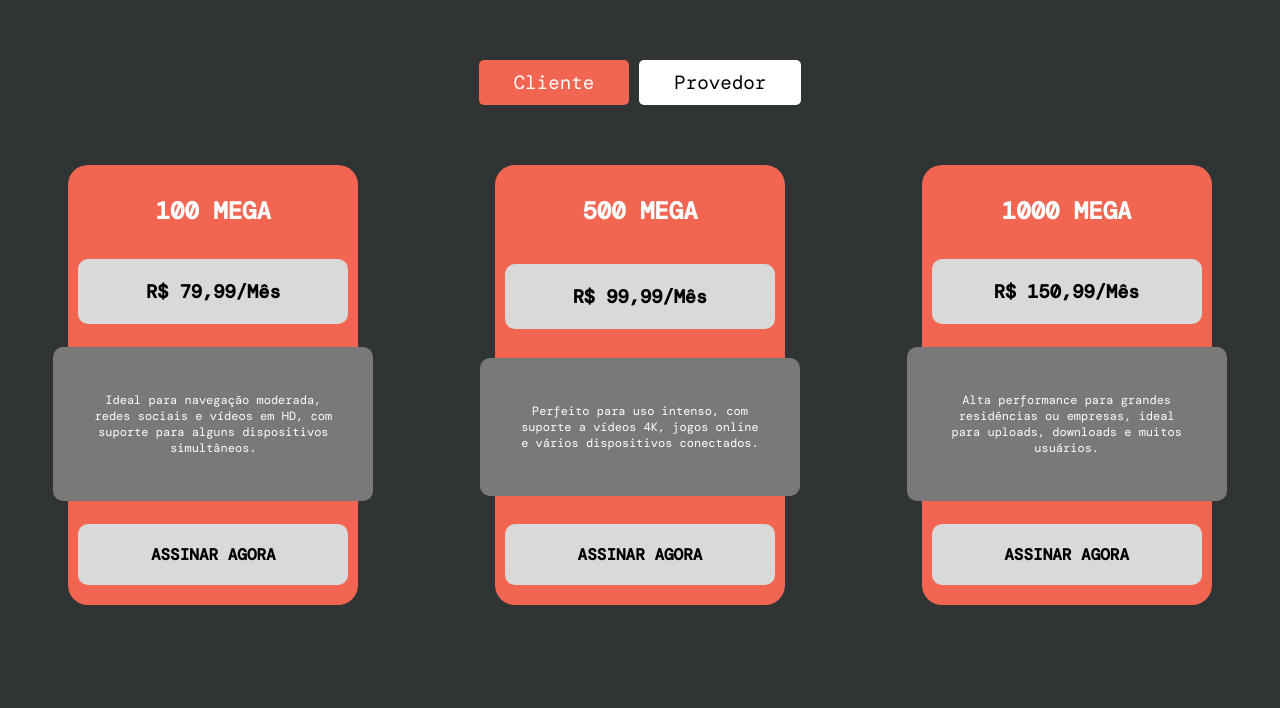
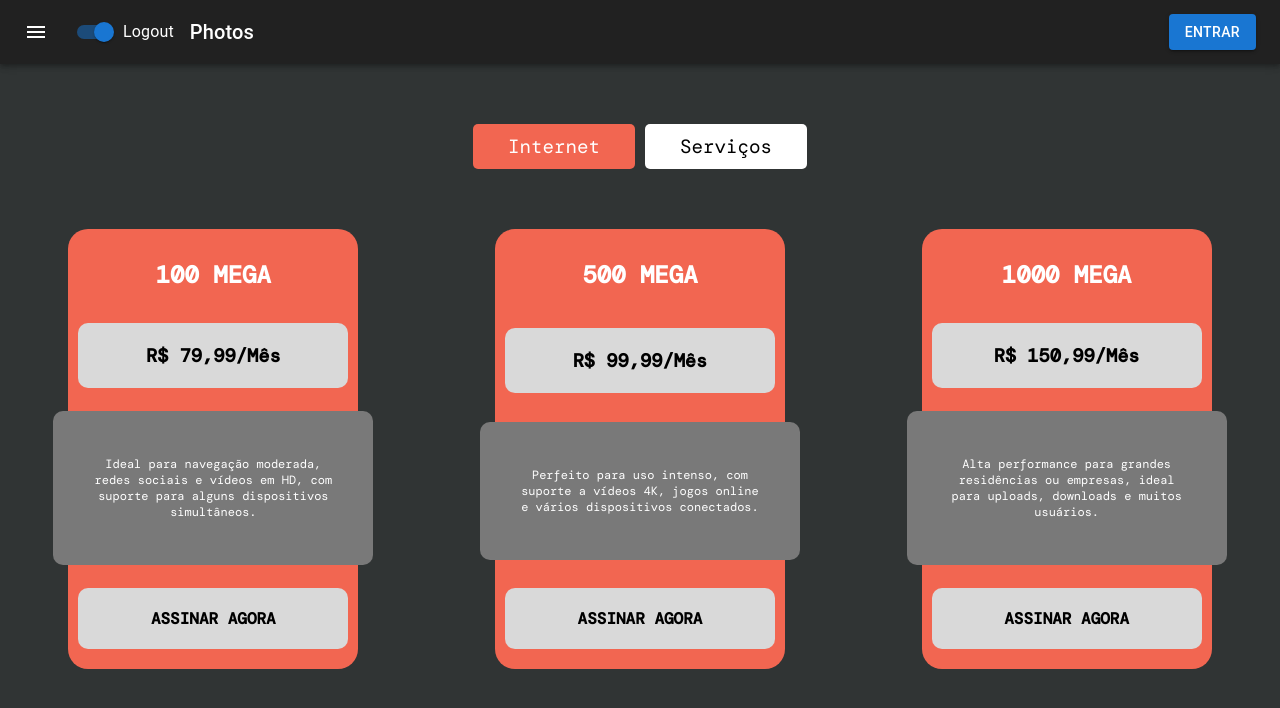
Before and after one commit to EliasJunior2610/fbr-digital, a React (Vite) app in the folder FBR Digital Projeto/: page /internet-provedor in a window 1280 px wide. Shown: the top 708 px of the page. Built offline with nearby package versions, Linux system fonts and the light colour scheme; a web font is replaced by a local one.

Commit message:
MainScreen and InternetProvider Update

```diff
--- a/FBR Digital Projeto/src/components/InternetProvider/InternetProvider.tsx
+++ b/FBR Digital Projeto/src/components/InternetProvider/InternetProvider.tsx
@@ -2,6 +2,7 @@ import { useEffect, useState } from "react";
 import "./InternetProvider.css";
 import InternetPlans from "./InternetPlans/InternetPlans";
 import InternetServices from "./InternetServices/InternetServices";
+import Header from "../Header/header";
 
 export default function InternetProvider() {
   useEffect(() => {
@@ -14,18 +15,19 @@ export default function InternetProvider() {
   const prevStep = () => setEtapa(1);
   return (
     <div id="InternetProvider">
+      <Header />
       <div id="buttons">
         <button
           onClick={prevStep}
           className={etapa === 1 ? "ativo" : "inativo"}
         >
-          Cliente
+          Internet
         </button>
         <button
           onClick={nextStep}
           className={etapa === 2 ? "ativo" : "inativo"}
         >
-          Provedor
+          Serviços
         </button>
         <br /> <br />
       </div>
```
